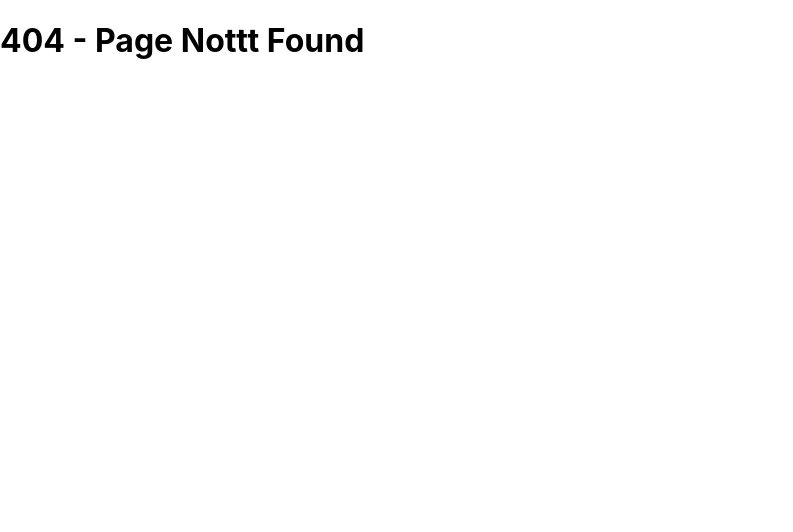
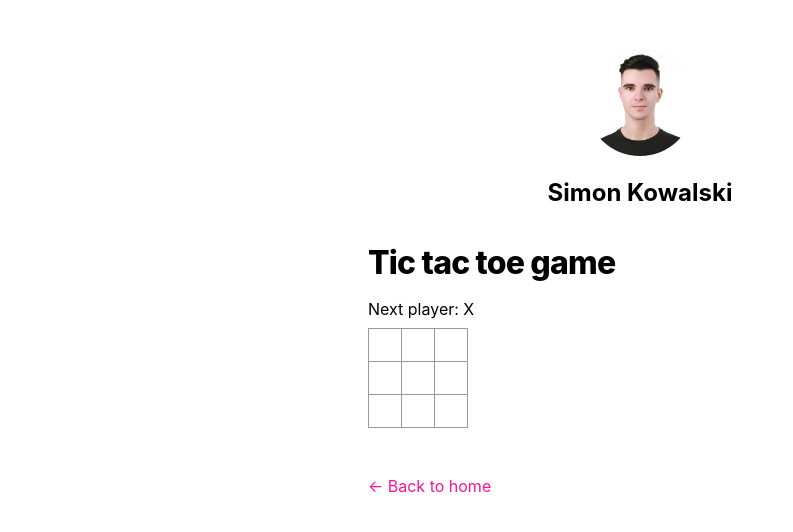
Before and after one commit to skowalskidev/next-js-blog-tutorial, a Next.js app: page /game/tic-tac-toe in a window 1280 px wide. Before the commit this address had no page. Shown: the top 532 px of the page, without its empty margins (0-793 px from the left). Built offline with nearby package versions, Linux system fonts and the light colour scheme.

Commit message:
Added the tic-tac-toe game page with basic styles

```diff
--- /dev/null
+++ b/components/board.module.css
@@ -0,0 +1,9 @@
+.board-row:after {
+    clear: both;
+    content: "";
+    display: table;
+}
+
+.status {
+    margin-bottom: 10px;
+}
--- /dev/null
+++ b/components/board.tsx
@@ -0,0 +1,35 @@
+import React from "react";
+import {Square} from "./square";
+
+import boardStyles from './board.module.css'
+
+export class Board extends React.Component {
+    renderSquare(i: any) {
+        return <Square/>;
+    }
+
+    render() {
+        const status = 'Next player: X';
+
+        return (
+            <div>
+                <div className={boardStyles.status}>{status}</div>
+                <div className={boardStyles['board-row']}>
+                    {this.renderSquare(0)}
+                    {this.renderSquare(1)}
+                    {this.renderSquare(2)}
+                </div>
+                <div className={boardStyles['board-row']}>
+                    {this.renderSquare(3)}
+                    {this.renderSquare(4)}
+                    {this.renderSquare(5)}
+                </div>
+                <div className={boardStyles['board-row']}>
+                    {this.renderSquare(6)}
+                    {this.renderSquare(7)}
+                    {this.renderSquare(8)}
+                </div>
+            </div>
+        );
+    }
+}
--- /dev/null
+++ b/components/game.module.css
@@ -0,0 +1,8 @@
+.game {
+    display: flex;
+    flex-direction: row;
+}
+
+.game-info {
+    margin-left: 20px;
+}
--- /dev/null
+++ b/components/game.tsx
@@ -0,0 +1,20 @@
+import React from "react";
+import {Board} from "./board";
+
+import gameStyles from './game.module.css';
+
+export class Game extends React.Component {
+    render() {
+        return (
+            <div className={gameStyles.game}>
+                <div className={gameStyles['game-board']}>
+                    <Board/>
+                </div>
+                <div className={gameStyles['game-info']}>
+                    <div>{/* status */}</div>
+                    <ol>{/* TODO */}</ol>
+                </div>
+            </div>
+        );
+    }
+}
--- /dev/null
+++ b/components/square.module.css
@@ -0,0 +1,22 @@
+.square {
+    background: #fff;
+    border: 1px solid #999;
+    float: left;
+    font-size: 24px;
+    font-weight: bold;
+    line-height: 34px;
+    height: 34px;
+    margin-right: -1px;
+    margin-top: -1px;
+    padding: 0;
+    text-align: center;
+    width: 34px;
+}
+
+.square:focus {
+    outline: none;
+}
+
+.kbd-navigation .square:focus {
+    background: #ddd;
+}
--- /dev/null
+++ b/components/square.tsx
@@ -0,0 +1,13 @@
+import React from "react";
+
+import squareStyles from './square.module.css'
+
+export class Square extends React.Component {
+    render() {
+        return (
+            <button className={squareStyles.square}>
+                {/* TODO */}
+            </button>
+        );
+    }
+}
--- /dev/null
+++ b/pages/game/tic-tac-toe.tsx
@@ -0,0 +1,16 @@
+import Layout from '../../components/layout';
+import Head from "next/head";
+import utilStyles from "../../styles/utils.module.css"
+import {Game} from "../../components/game";
+
+export default function TicTacToe() {
+    return (
+        <Layout>
+            <Head>
+                <title>Tic tac toe game</title>
+            </Head>
+            <h1 className={utilStyles.headingXl}>Tic tac toe game</h1>
+            <Game/>
+        </Layout>
+    );
+}
--- a/pages/index.tsx
+++ b/pages/index.tsx
@@ -32,6 +32,9 @@ export default function Home({allPostsData}: any) {
                             </small>
                         </li>
                     ))}
+                    <li className={utilStyles.listItem} key='game-link-li'>
+                        <Link href={`/game/tic-tac-toe`}>Game</Link>
+                    </li>
                 </ul>
             </section>
         </Layout>
--- a/styles/globals.css
+++ b/styles/globals.css
@@ -7,7 +7,7 @@ body {
 }
 
 a {
-    color: hotpink;
+    color: deeppink;
     text-decoration: none;
 }
 
```
Also changed, not shown: components/alert.module.css (deleted, +0 -7 lines).
